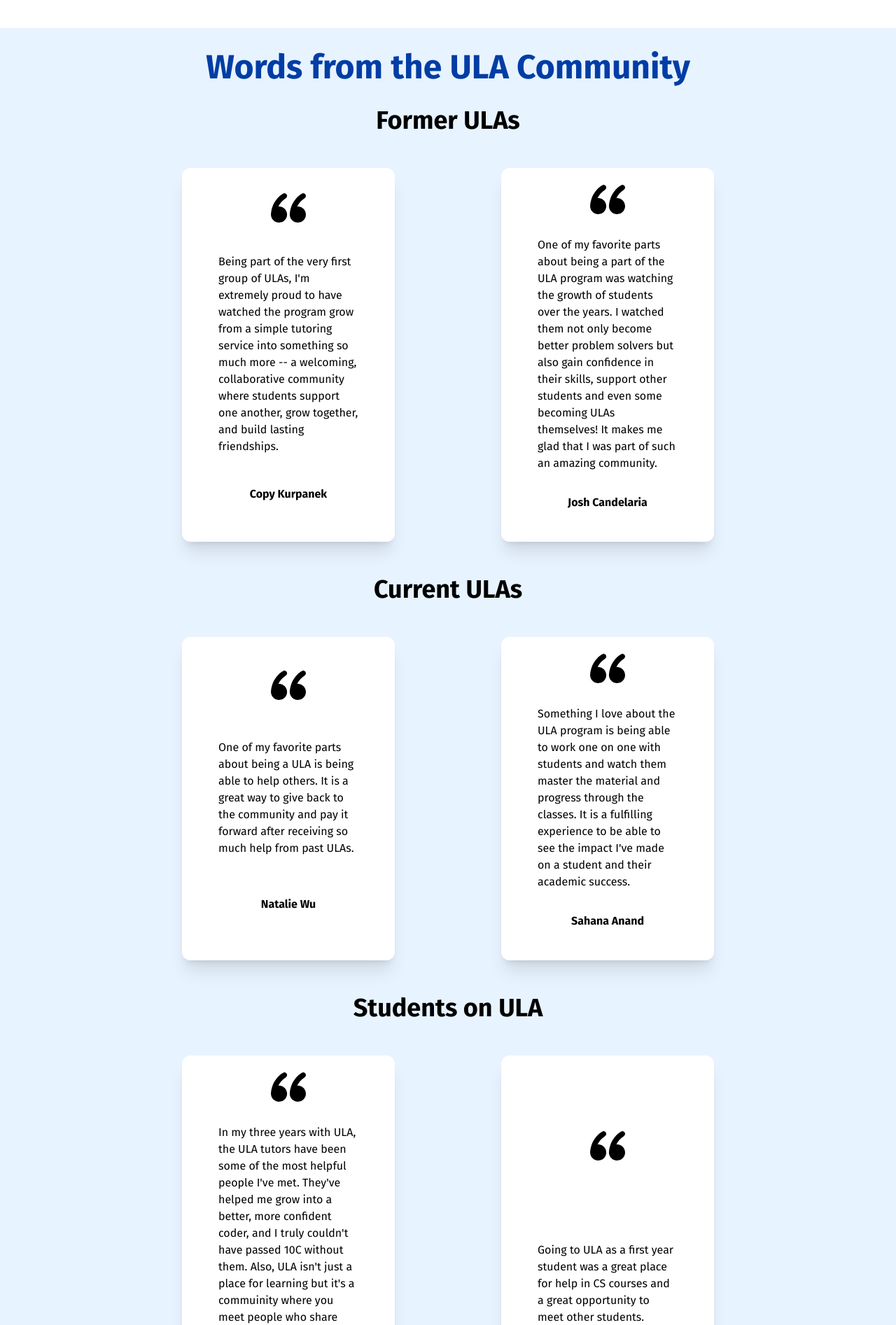
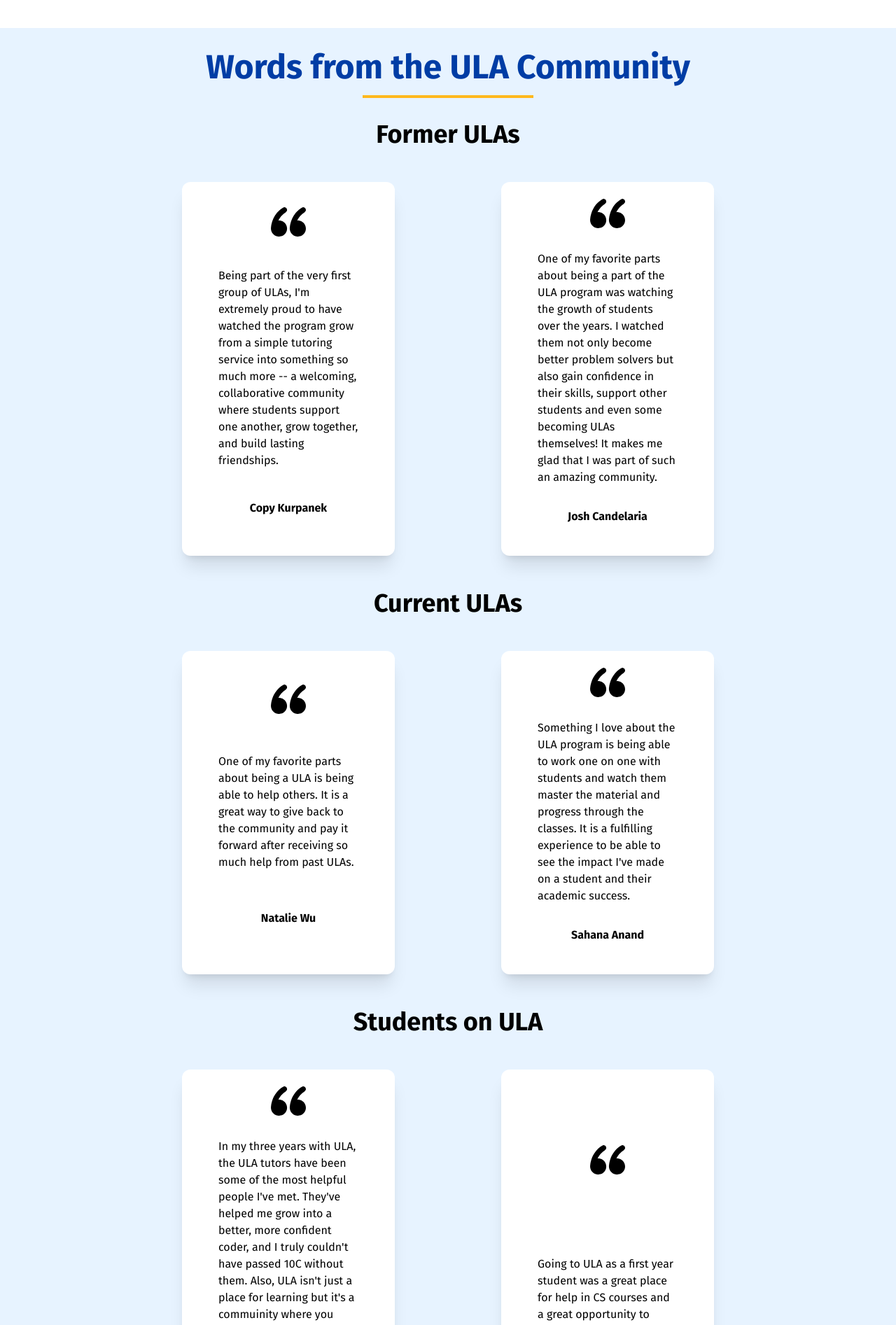
Before and after one commit to acm-ucr/cse-ula, a Next.js app: page / in a window 1280 px wide. Shown: the part 2240-4133 px from the top of the page at 70% size. Built offline with nearby package versions, Linux system fonts and the light colour scheme.

Commit message:
Adding Animations

```diff
--- a/src/components/home/Card.tsx
+++ b/src/components/home/Card.tsx
@@ -14,7 +14,7 @@ const Card = ({ name, quote }: componentProps) => {
     <motion.div
       whileHover={{ scale: 1.05 }}
       transition={{ duration: 0.5 }}
-      className=""
+      className="h-full"
     >
       <div className="mx-auto my-4 flex w-2/3 flex-col place-items-center justify-evenly rounded-xl bg-white p-3 shadow-xl lg:h-full lg:pb-8 lg:pl-8 lg:pr-8">
         <div className="place-items-center p-1">
--- a/src/components/home/Testimony.tsx
+++ b/src/components/home/Testimony.tsx
@@ -1,3 +1,6 @@
+"use client";
+
+import { motion } from "motion/react";
 import { testimonies } from "@/data/Testimonies";
 import Header from "@/components/Header";
 import Card from "@/components/home/Card";
@@ -5,28 +8,77 @@ import Card from "@/components/home/Card";
 const Testimony = () => {
   return (
     <div className="flex w-full flex-col bg-ula-blue-highlight p-8">
+      <motion.div
+        initial={{ opacity: 0, y: -25 }}
+        whileInView={{ opacity: 1, y: 0 }}
+        transition={{ duration: 1, delay: 0.25 }}
+      >
         <Header text="Words from the ULA Community" />
+        <div className="mx-auto w-1/5 justify-end border-b-4 border-ula-yellow-primary p-2">
+          {" "}
+        </div>
+      </motion.div>
       <div className="mx-auto flex flex-col justify-center lg:w-3/4">
+        <motion.div
+          initial={{ opacity: 0, y: 25 }}
+          whileInView={{ opacity: 1, y: 0 }}
+          transition={{ duration: 1, delay: 0.25 }}
+        >
           <p className="my-8 text-center text-4xl font-semibold">Former ULAs</p>
+        </motion.div>
         <div className="grid grid-cols-1 lg:grid-cols-2">
           {testimonies.slice(0, 2).map(({ name, quote }, index) => (
+            <motion.div
+              key={index}
+              initial={{ opacity: 0, x: index === 0 ? -100 : 100 }}
+              whileInView={{ opacity: 1, x: 0 }}
+              transition={{ duration: 1, delay: 0.35 }}
+              className=""
+            >
               <Card key={index} name={name} quote={quote} />
+            </motion.div>
           ))}
         </div>
+        <motion.div
+          initial={{ opacity: 0, y: 25 }}
+          whileInView={{ opacity: 1, y: 0 }}
+          transition={{ duration: 1, delay: 0.25 }}
+        >
           <p className="my-8 pt-8 text-center text-4xl font-semibold">
             Current ULAs
           </p>
+        </motion.div>
         <div className="grid grid-cols-1 lg:grid-cols-2">
           {testimonies.slice(2, 4).map(({ name, quote }, index) => (
+            <motion.div
+              key={index}
+              initial={{ opacity: 0, x: index === 0 ? -100 : 100 }}
+              whileInView={{ opacity: 1, x: 0 }}
+              transition={{ duration: 1, delay: 0.35 }}
+            >
               <Card key={index} name={name} quote={quote} />
+            </motion.div>
           ))}
         </div>
+        <motion.div
+          initial={{ opacity: 0, y: 25 }}
+          whileInView={{ opacity: 1, y: 0 }}
+          transition={{ duration: 1, delay: 0.25 }}
+        >
           <p className="my-8 pt-8 text-center text-4xl font-semibold">
             Students on ULA
           </p>
+        </motion.div>
         <div className="grid grid-cols-1 lg:grid-cols-2">
           {testimonies.slice(4, 6).map(({ name, quote }, index) => (
+            <motion.div
+              key={index}
+              initial={{ opacity: 0, x: index === 0 ? -100 : 100 }}
+              whileInView={{ opacity: 1, x: 0 }}
+              transition={{ duration: 1, delay: 0.35 }}
+            >
               <Card key={index} name={name} quote={quote} />
+            </motion.div>
           ))}
         </div>
       </div>
```
Lines whose indentation alone changed are shown as unchanged.
